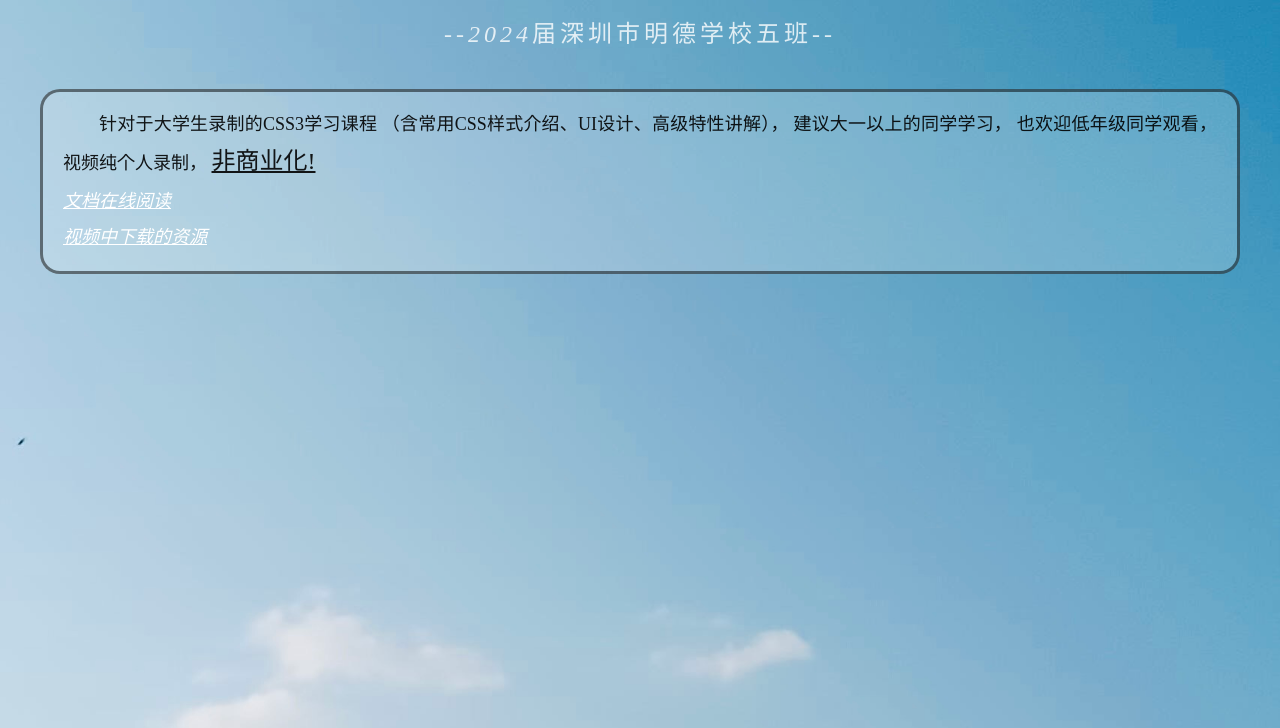
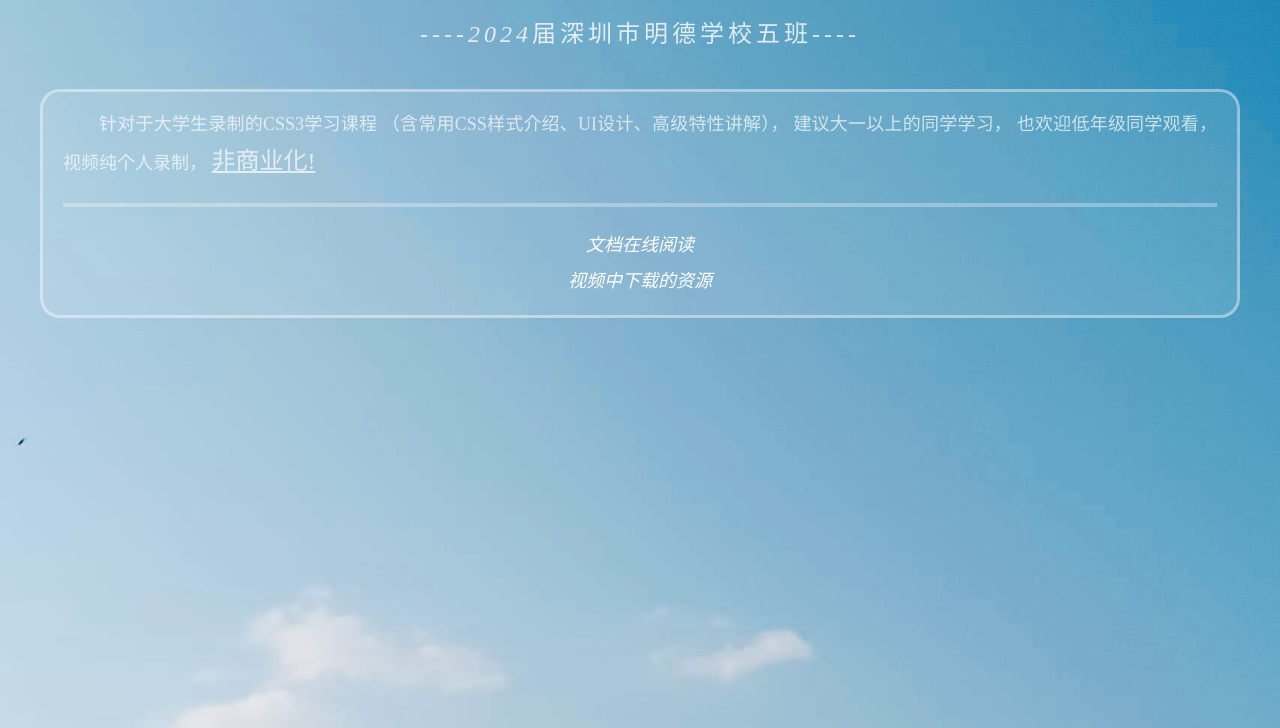
Before and after one commit to Xieded/ClassFiveWebForMingDeSchoolInShenzhen, a plain HTML site: page index.html in a window 1280 px wide. Shown: the part 96-824 px from the top of the page. Drawn offline with nearby package versions, Linux system fonts and the light colour scheme.

Commit message:
神秘透明玻璃！

```diff
--- a/css/style.css
+++ b/css/style.css
@@ -32,12 +32,12 @@ div.title#b {
 }
 
 div.para#p1{
-	color: rgba(0,0,0,0.9);
+	color: rgba(255,255,255,0.7);
 
-    background: rgba(255,255,255,0.2) center;
+    background: rgba(255,255,255,0.1) center;
     background-size: cover;
 
-    border: rgba(0,0,0,0.5) solid;
+    border: rgba(255,255,255,0.4) solid;
     border-radius: 20px;
 
     margin: 40px;
@@ -51,14 +51,29 @@ div.para#p1 > div {
     line-height: 1.8;
 }
 
-div.para#p1 > div > span#pp1 {
+.unLi {
     font-size: 2rem;
     text-decoration: underline;
+}
+.dividingLine {
+    width: 100%;
+    height: 4px;
+
+    background-color: rgba(255,255,255,0.3);
+
+    border: none;
+
+    margin: 20px 0;
 }
 
 div.para#p1 > a {
     font-size: 1.5rem;
     font-style: italic;
+
+    display: block;
+    width: fit-content;
+
+    text-decoration: solid;
 
     line-height: 2;
 
@@ -66,3 +81,9 @@ div.para#p1 > a {
 
     margin: auto;
 }
+
+div.para#p1 > a > div {
+    display: inline-block;
+
+    text-decoration: solid;
+}
--- a/index.html
+++ b/index.html
@@ -10,7 +10,7 @@
 
 <body>
     <div class="title" id="a">扬帆起航    乘风破浪</div>
-    <div class="title" id="b">--2024届深圳市明德学校五班--</div>
+    <div class="title" id="b">----2024届深圳市明德学校五班----</div>
 
     <div class="para" id="p1">
         <div>
@@ -19,8 +19,9 @@
             建议大一以上的同学学习，
             也欢迎低年级同学观看，
             视频纯个人录制，
-            <span id="pp1">非商业化!</span>
+            <span class="unLi">非商业化!</span>
         </div>
+        <div class="dividingLine"></div>
         <a href="https://www.itbaima.cn/document">
             <div class="centerW">文档在线阅读</div>
         </a>
```
